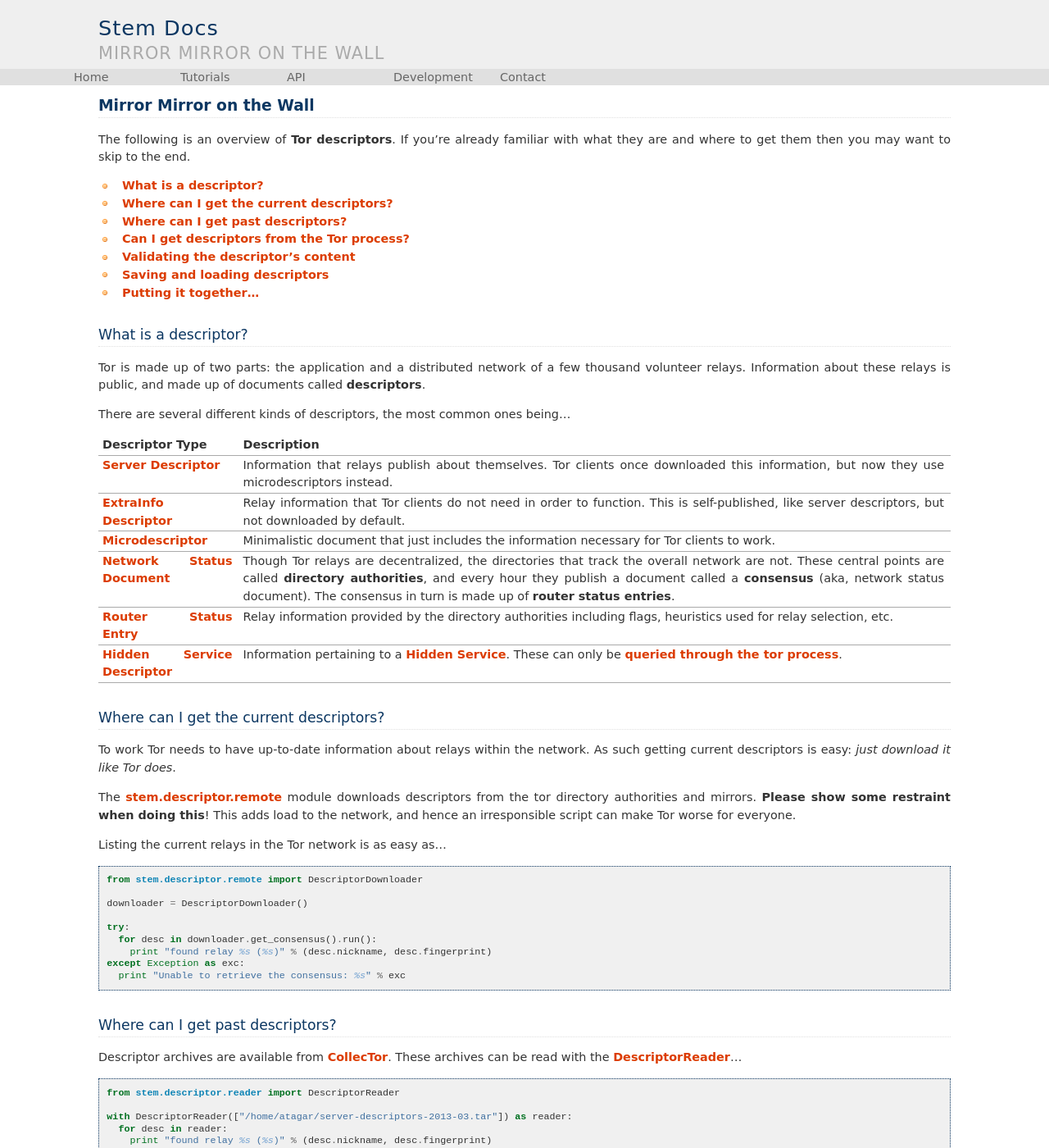
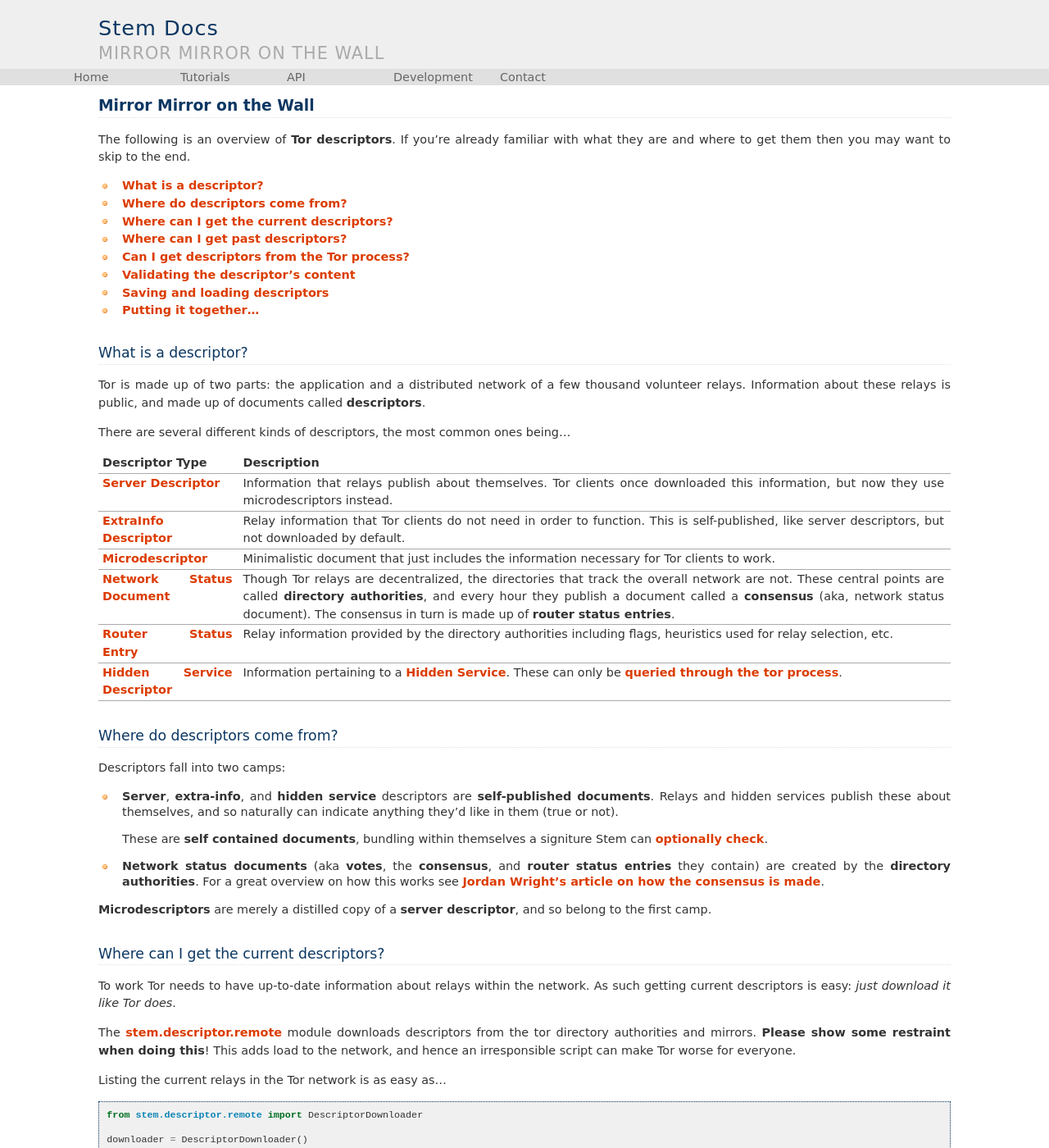
Before and after one commit to torproject/stem, a Sphinx documentation site: the page built from docs/tutorials/mirror_mirror_on_the_wall.rst, in a window 1280 px wide and 1400 px high. Shown: the whole window at 82% size. Built offline with Sphinx 7.4.7, drawn with Linux system fonts in a browser that asks for light colours.

Commit message:
Descriptor tutorial section for 'Where do descriptors come from?'
Jordan Wright's recent article gives a great excuse to add a little section on
this. :P

  https://jordan-wright.github.io/blog/2015/05/14/how-tor-works-part-three-the-consensus/
  https://jordan-wright.github.io/images/blog/how_tor_works/consensus.png

```diff
--- a/docs/tutorials/mirror_mirror_on_the_wall.rst
+++ b/docs/tutorials/mirror_mirror_on_the_wall.rst
@@ -5,6 +5,7 @@
 with what they are and where to get them then you may want to skip to the end.
 
 * :ref:`what-is-a-descriptor`
+* :ref:`where-do-descriptors-come-from`
 * :ref:`where-can-i-get-the-current-descriptors`
 * :ref:`where-can-i-get-past-descriptors`
 * :ref:`can-i-get-descriptors-from-the-tor-process`
@@ -33,6 +34,31 @@
 `Router Status Entry <../api/descriptor/router_status_entry.html>`_              Relay information provided by the directory authorities including flags, heuristics used for relay selection, etc.
 `Hidden Service Descriptor <../api/descriptor/hidden_service_descriptor.html>`_  Information pertaining to a `Hidden Service <https://www.torproject.org/docs/hidden-services.html.en>`_. These can only be `queried through the tor process <over_the_river.html#hidden-service-descriptors>`_.
 ================================================================================ ===========
+
+.. _where-do-descriptors-come-from:
+
+Where do descriptors come from?
+-------------------------------
+
+Descriptors fall into two camps:
+
+* **Server**, **extra-info**, and **hidden service** descriptors are
+  **self-published documents**. Relays and hidden services publish these about
+  themselves, and so naturally can indicate anything they'd like in them (true
+  or not).
+
+  These are **self contained documents**, bundling within themselves a
+  signiture Stem can `optionally check
+  <./mirror_mirror_on_the_wall.html#validating-the-descriptors-content>`_.
+
+* **Network status documents** (aka **votes**, the **consensus**, and **router
+  status entries** they contain) are created by the **directory authorities**.
+  For a great overview on how this works see `Jordan Wright's article on how
+  the consensus is made
+  <https://jordan-wright.github.io/blog/2015/05/14/how-tor-works-part-three-the-consensus/>`_.
+
+**Microdescriptors** are merely a distilled copy of a **server descriptor**,
+and so belong to the first camp.
 
 .. _where-can-i-get-the-current-descriptors:
 
--- a/stem/__init__.py
+++ b/stem/__init__.py
@@ -441,7 +441,7 @@
   ================= ===========
 """
 
-__version__ = '1.4.0'
+__version__ = '1.4.0-dev'
 __author__ = 'Damian Johnson'
 __contact__ = 'atagar@torproject.org'
 __url__ = 'https://stem.torproject.org/'
```
